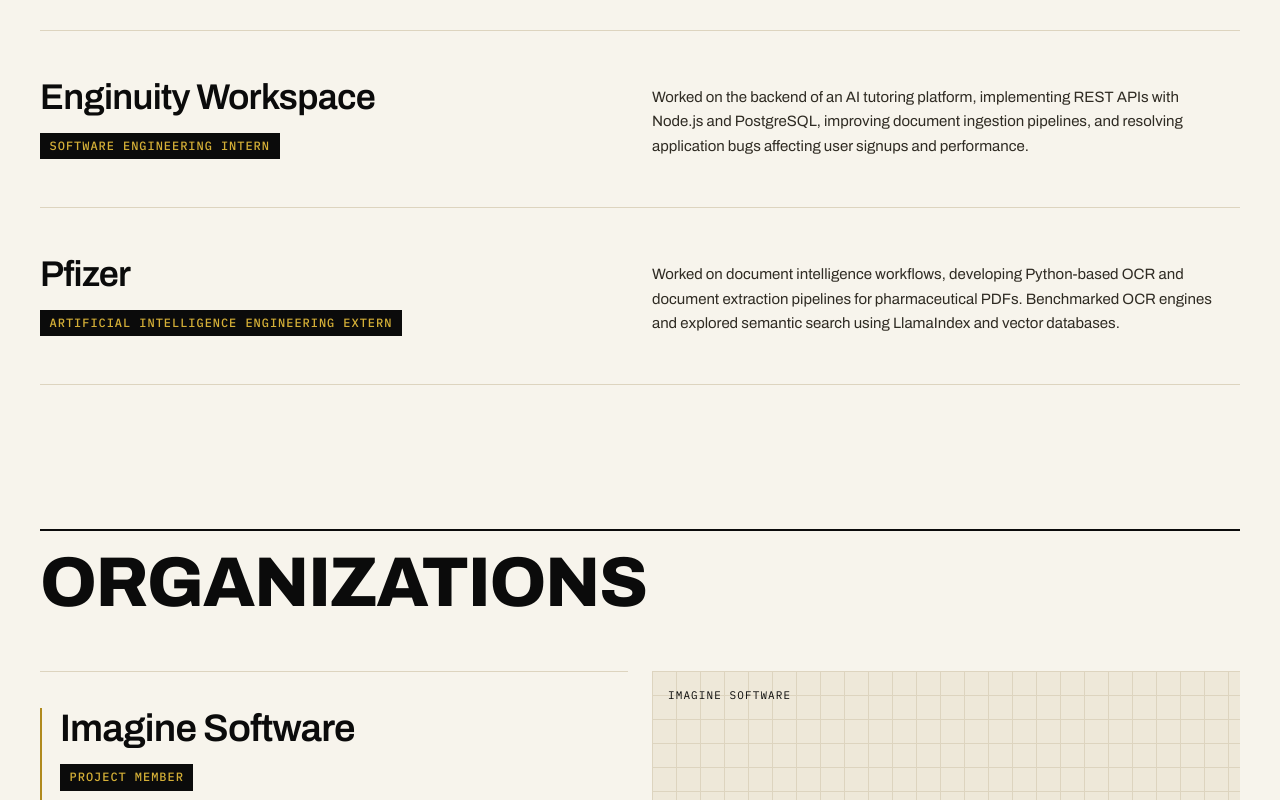
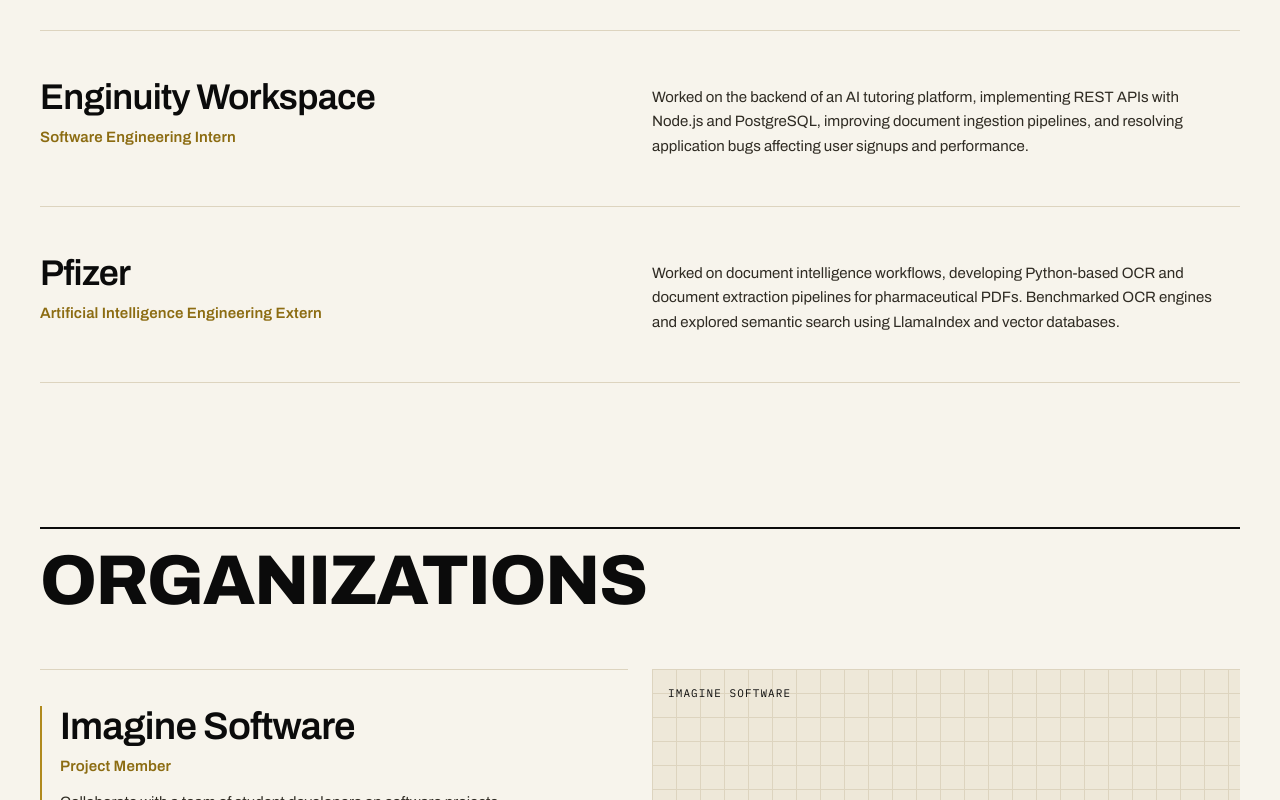
Before and after one commit to vpandhare-25/portfolio, a Next.js app: page / in a window 1280 px wide. Shown: the part 1120-1920 px from the top of the page. Built offline with nearby package versions, Linux system fonts and the light colour scheme.

Commit message:
Show roles as gold text instead of tags

```diff
--- a/src/app/globals.css
+++ b/src/app/globals.css
@@ -19,8 +19,7 @@
   --band-ink: #f5efe0;
   --band-muted: #a39a84;
   --band-rule: #2a261d;
-  --chip-bg: #0b0b0b;
-  --chip-fg: #d4af37; /* gold text on black tags */
+  --role: #8c6c12; /* darker gold so role text is easy to read on ivory */
 }
 
 .dark {
@@ -35,8 +34,7 @@
   --band-ink: #f2ead6;
   --band-muted: #8f8670;
   --band-rule: #221f18;
-  --chip-bg: #d4af37; /* black text on gold tags */
-  --chip-fg: #0b0b0b;
+  --role: #d4af37;
 }
 
 @theme inline {
@@ -96,18 +94,12 @@ body {
   background-size: 24px 24px;
 }
 
-/* Role label (e.g. "Software Engineering Intern"): a solid tag so it stands out. */
+/* Role label (e.g. "Software Engineering Intern"): gold text under the name, no box. */
 .role-tag {
-  display: inline-block;
-  background: var(--chip-bg);
-  color: var(--chip-fg);
-  padding: 0.3rem 0.6rem;
-  font-family: var(--font-mono);
-  font-size: 12px;
-  font-weight: 500;
-  letter-spacing: 0.08em;
-  line-height: 1.4;
-  text-transform: uppercase;
+  color: var(--role);
+  font-size: 15px;
+  font-weight: 600;
+  letter-spacing: 0.01em;
 }
 
 /* Blinking cursor for the typing animation under the name. */
--- a/src/components/Experience.tsx
+++ b/src/components/Experience.tsx
@@ -18,7 +18,7 @@ export default function Experience() {
               <h3 className="text-[clamp(1.6rem,2.8vw,2.4rem)] font-semibold leading-[1.05] tracking-[-0.02em] transition-transform duration-300 group-hover:translate-x-1">
                 {job.company}
               </h3>
-              <p className="mt-4">
+              <p className="mt-2">
                 <span className="role-tag">{job.role}</span>
               </p>
             </div>
--- a/src/components/Organizations.tsx
+++ b/src/components/Organizations.tsx
@@ -74,7 +74,7 @@ export default function Organizations() {
                     >
                       {org.name}
                     </span>
-                    <span className="mt-4 block">
+                    <span className="mt-2 block">
                       <span className="role-tag">{org.role}</span>
                     </span>
                     <span className="mt-3 block max-w-md text-[15px] leading-relaxed text-ink-2">
```
